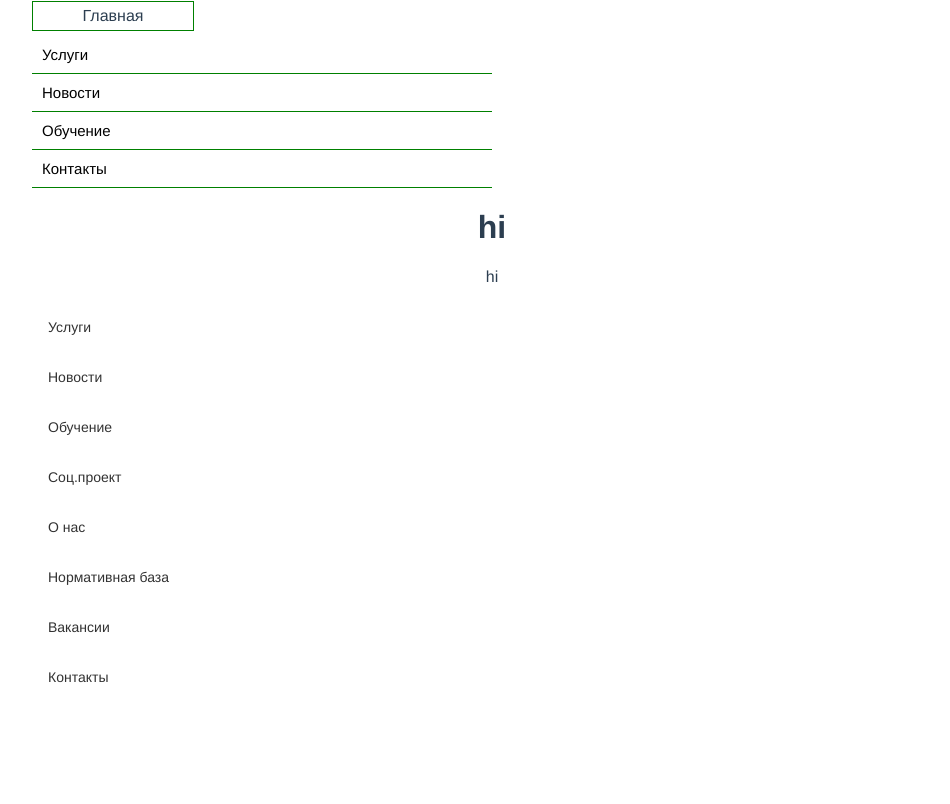
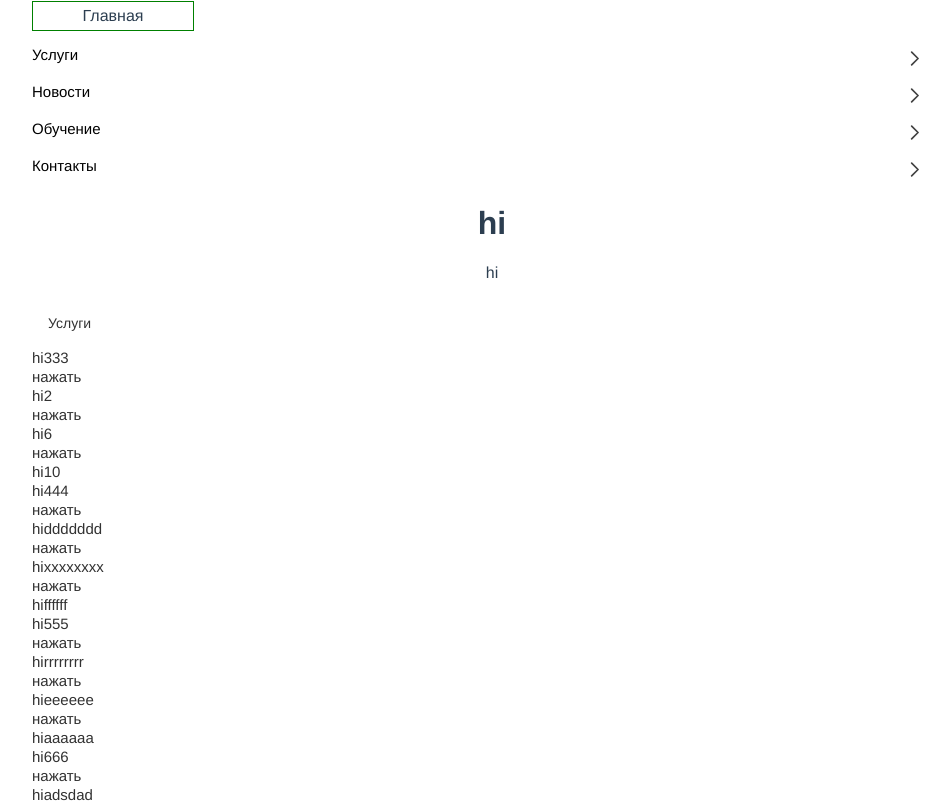
Before and after one commit to VladSapozhnik/docker-vuejs, a Vue app: page / in a window 1280 px wide. Shown: the part 756-1560 px from the top of the page, without its empty margins (148-1098 px from the left). Before the commit the page ends 1458 px from the top, so only its background shows below. Built offline with nearby package versions, Linux system fonts and the light colour scheme.

Commit message:
fix popup

```diff
--- /dev/null
+++ b/public/static/menu-copy.json
@@ -0,0 +1,190 @@
+[
+    {
+        "title": "hi333",
+        "item": [
+            {
+                "title": "hi2",
+                "item": [
+                    {
+                        "title": "hi3"
+                    },
+                    {
+                        "title": "hi4"
+                    },
+                    {
+                        "title": "hi5"
+                    }
+                ]
+            },
+            {
+                "title": "hi6",
+                "item": [
+                    {
+                        "title": "hi7"
+                    },
+                    {
+                        "title": "hi8"
+                    },
+                    {
+                        "title": "hi9"
+                    }
+                ]
+            },
+            {
+                "title": "hi10",
+                "item": [
+                    {
+                        "title": "hi11"
+                    },
+                    {
+                        "title": "hi12"
+                    },
+                    {
+                        "title": "hi13"
+                    }
+                ]
+            }
+        ]
+    },
+    {
+        "title": "hi444",
+        "item": [
+            {
+                "title": "hiddddddd",
+                "item": [
+                    {
+                        "title": "hi"
+                    },
+                    {
+                        "title": "hi"
+                    },
+                    {
+                        "title": "hi"
+                    }
+                ]
+            },
+            {
+                "title": "hixxxxxxxx",
+                "item": [
+                    {
+                        "title": "hidsaaaaaaaaa"
+                    },
+                    {
+                        "title": "hiasda"
+                    },
+                    {
+                        "title": "hisdaaaaaaaaaa"
+                    }
+                ]
+            },
+            {
+                "title": "hiffffff",
+                "item": [
+                    {
+                        "title": "hisaddddddd"
+                    },
+                    {
+                        "title": "hisaddddd"
+                    },
+                    {
+                        "title": "hisaddddddddd"
+                    }
+                ]
+            }
+        ]
+    },
+    {
+        "title": "hi555",
+        "item": [
+            {
+                "title": "hirrrrrrrr",
+                "item": [
+                    {
+                        "title": "hidassssssss"
+                    },
+                    {
+                        "title": "hiasddddddd"
+                    },
+                    {
+                        "title": "hidasssssss"
+                    }
+                ]
+            },
+            {
+                "title": "hieeeeee",
+                "item": [
+                    {
+                        "title": "hisaddddddddd"
+                    },
+                    {
+                        "title": "hiasdsdsdsdsdsd"
+                    },
+                    {
+                        "title": "hidsaaaaaaaa"
+                    }
+                ]
+            },
+            {
+                "title": "hiaaaaaa",
+                "item": [
+                    {
+                        "title": "hiadssssss"
+                    },
+                    {
+                        "title": "hi"
+                    },
+                    {
+                        "title": "hi"
+                    }
+                ]
+            }
+        ]
+    },
+    {
+        "title": "hi666",
+        "item": [
+            {
+                "title": "hiadsdad",
+                "item": [
+                    {
+                        "title": "hiasdasdas"
+                    },
+                    {
+                        "title": "hidasdasd"
+                    },
+                    {
+                        "title": "hidasdsadsa"
+                    }
+                ]
+            },
+            {
+                "title": "hiasdasd",
+                "item": [
+                    {
+                        "title": "hasdasasi"
+                    },
+                    {
+                        "title": "dddaawd"
+                    },
+                    {
+                        "title": "hisadasda"
+                    }
+                ]
+            },
+            {
+                "title": "hiasdas",
+                "item": [
+                    {
+                        "title": "hisdadada"
+                    },
+                    {
+                        "title": "hxaxsx"
+                    },
+                    {
+                        "title": "hisadasd"
+                    }
+                ]
+            }
+        ]
+    }
+]
--- a/src/App.vue
+++ b/src/App.vue
@@ -40,6 +40,7 @@ export default {
 .container {
   max-width: 920px;
   margin: 30px auto 0;
+  padding: 0 15px;
 }
 body {
   padding: 0;
--- a/src/components/Popup.vue
+++ b/src/components/Popup.vue
@@ -2,28 +2,38 @@
     <div class="popup" >
         <div class="container">
             <div class="menu" v-if="!pending">
+                <div class="menu-title">Главная</div>
+                <ul class="menu__inner">
+                    <li @click="$event.target.classList.toggle('active')" v-for="menu in menuData.list" :key="menu.id">
+                        <div class="menu__item"><a :href="menu.href">{{menu.title}}</a>
+                            <div class="arrow"></div>
                             <ul>
-                <div v-if="hrefItem == ''" class="menu-title">Главная</div>
-                <li v-for="menu in menuData.list" :key="menu.id">
-                    <a v-if="hrefItem == ''" @click="nextStep(menu.href)">{{menu.title}}</a>
-                    <a v-if="hrefItem != '' && menu.href == hrefItem" @click="hrefItem = ''" class="step-back">Назад</a>
-                    <ul>
-                        <li v-for="item in menu.item" :key="item.id">
-                            <a v-if="menu.href == hrefItem" @click="nextStep(item.href)">{{item.title}}</a>
-                            <a v-if="hrefItem != '' && item.href == hrefItem" @click="backStep(menu.href)" class="step-back">{{menu.stepBack}}</a>
-                            <ul v-if="item.href == hrefItem">
-                                <li v-for="result in item.result" :key="result.id">
-                                    <a>{{result.title}}</a>
+                                <li v-for="item in menu.item" class="menu__item-list" @click="$event.target.classList.toggle('open')" :key="item.id">
+                                    <div class="menu__item-result"><a :href="item.href">{{item.title}}</a>
+                                        <div class="arrow-item"></div>
+                                        <ul class="menu__item-result--list">
+                                            <li v-for="item in item.item" :key="item.id">
+                                                <a>{{item.title}}</a>
                                             </li>
                                         </ul>
+                                    </div>
                                 </li>
                             </ul>
+                        </div>
                     </li>
                 </ul>
             </div>
             <slot></slot>
             <div class="popup__head">Услуги</div>
-        <div class="popup__head">Новости</div>
+            <ul class="popup__head" v-for="itemTest in testData" :key="itemTest.id">
+                <li>{{itemTest.title}}
+                    <ul v-for="itemTest in itemTest.item" :key="itemTest.id">
+                        <li>
+                            <div @click="clickTest(itemTest)">нажать</div>{{itemTest.title}}
+                        </li>
+                    </ul>
+                </li>
+            </ul>
             <div class="popup__head">Обучение</div>
             <div class="popup__head">Соц.проект</div>
             <div class="popup__head">О нас</div>
@@ -37,14 +47,11 @@
 
 export default {
     name: "Popup",
-  props: {
-    msg: String,
-  },
     data: function () {
       return {
         pending: true,
         menuData: {},
-        hrefItem: ''
+        testData: []
       };
     },
     created: function () {
@@ -52,13 +59,15 @@ export default {
             this.menuData = response.data;
             this.pending = false;
         });
+        this.axios.get("./static/menu-copy.json").then((response) => {
+            this.testData = response.data;
+            this.pending = false;
+        });
     },
     methods: {
-    nextStep: function (next) {
-        this.hrefItem = next
-    },
-    backStep: function (back) {
-        this.hrefItem = back
+        clickTest: function (e) {
+            console.log(e);
+            console.log(e.title)
         }
     }
 };
@@ -78,6 +87,7 @@ export default {
         list-style-type: none;
         padding: 0;
         margin: 0;
+        width: 100%;
     }
     li {
         padding: 0;
@@ -93,6 +103,7 @@ export default {
         padding: 10px 0;
         display: flex;
         align-items: center;
+        width: max-content;
     }
 
     .menu-title {
@@ -102,27 +113,52 @@ export default {
         width: 140px;
         margin-bottom: 5px;
     }
+}
 
-    a.step-back {
-        border: 1px solid green;
-        padding: 5px 10px;
-        display: flex;
-        justify-content: center;
-        align-items: center;
-        width: 140px;
-        margin-bottom: 5px;
-        &:hover {
-            background-color: green;
-            color: #fff;
+.menu__item {
+    position: relative;
+}
+
+.arrow,
+.arrow-item {
+    display: block;
+    width: 15px;
+    height: 15px;
+    position: absolute;
+    background-image: url(/arrow.svg);
+    background-repeat: no-repeat;
+    background-position: center;
+    background-size: contain;
+    right: 30px;
+    top: 15px;
+}
+
+.menu__item-list,
+.menu__item-result--list {
+    display: none;
+}
+
+.menu__item-result {
+    position: relative;
+}
+
+.menu__item.active {
+    .menu__item-list {
+        display: block;
+    }
+
+    .arrow {
+        transform: rotate(90deg);
     }
 }
 
-    .menu {
-        width: 50%;
-        li a {
-            border-bottom: 1px solid green;
-            padding-left: 10px;
+.menu__item-result.active {
+    .menu__item-result--list {
+        display: block;
     }
+
+    .arrow-item {
+        transform: rotate(90deg);
     }
 }
 </style>
--- a/src/components/Tabs.vue
+++ b/src/components/Tabs.vue
@@ -39,7 +39,6 @@ export default {
   },
   computed: {},
   methods: {
-    tabRoll: function () {},
   },
 };
 </script>
```
Also changed, not shown: public/static/menu.json (+32 -14 lines), public/arrow.svg (added), 1 other file (tests, documents, lock files or other folders). Lines whose indentation alone changed are shown as unchanged.
